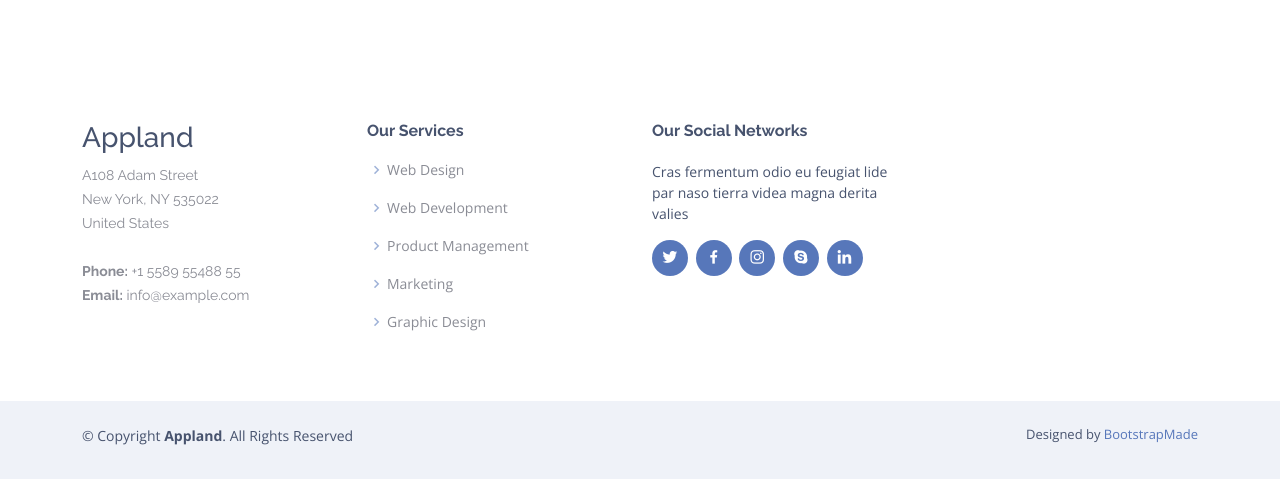
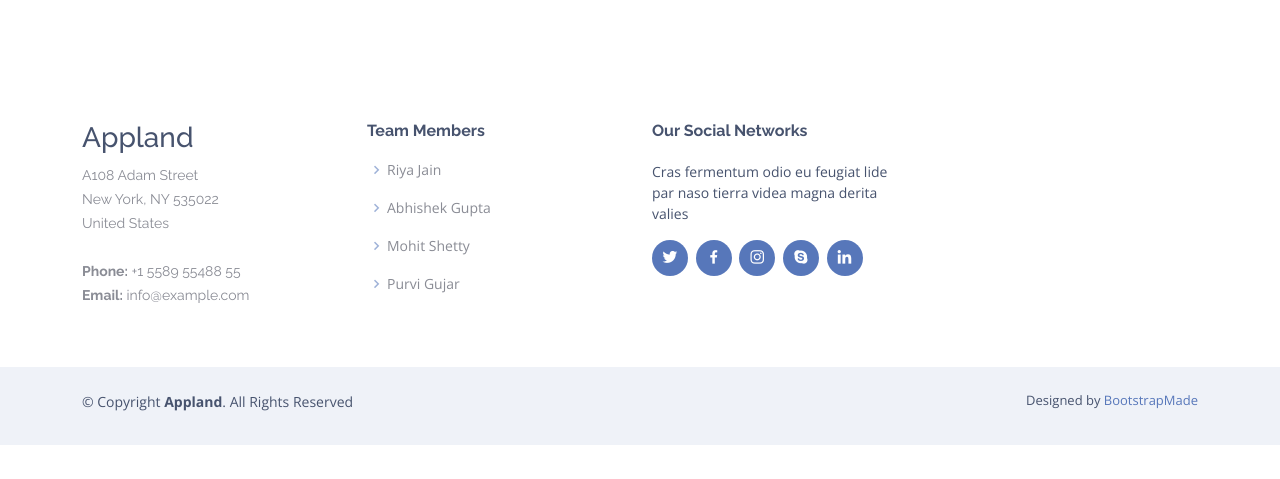
Before and after one commit to Team-RAMP/Lecture-Manager, a Flask app: page / in a window 1280 px wide. Shown: the part 1378-1857 px from the top of the page. After the commit the page ends 1823 px from the top, so only its background shows below. Run offline with Flask 2, Linux system fonts and the light colour scheme; some libraries are stand-ins or nearby versions.

Commit message:
Replace 'Our Services' sub-section with 'Team Members'

```diff
--- a/templates/index.html
+++ b/templates/index.html
@@ -590,13 +590,12 @@
           </div>
 
           <div class="col-lg-3 col-md-6 footer-links">
-            <h4>Our Services</h4>
+            <h4>Team Members</h4>
             <ul>
-              <li><i class="bx bx-chevron-right"></i> <a href="#">Web Design</a></li>
-              <li><i class="bx bx-chevron-right"></i> <a href="#">Web Development</a></li>
-              <li><i class="bx bx-chevron-right"></i> <a href="#">Product Management</a></li>
-              <li><i class="bx bx-chevron-right"></i> <a href="#">Marketing</a></li>
-              <li><i class="bx bx-chevron-right"></i> <a href="#">Graphic Design</a></li>
+              <li><i class="bx bx-chevron-right"></i> <a href="#">Riya Jain</a></li>
+              <li><i class="bx bx-chevron-right"></i> <a href="#">Abhishek Gupta</a></li>
+              <li><i class="bx bx-chevron-right"></i> <a href="#">Mohit Shetty</a></li>
+              <li><i class="bx bx-chevron-right"></i> <a href="#">Purvi Gujar</a></li>
             </ul>
           </div>
 
```
